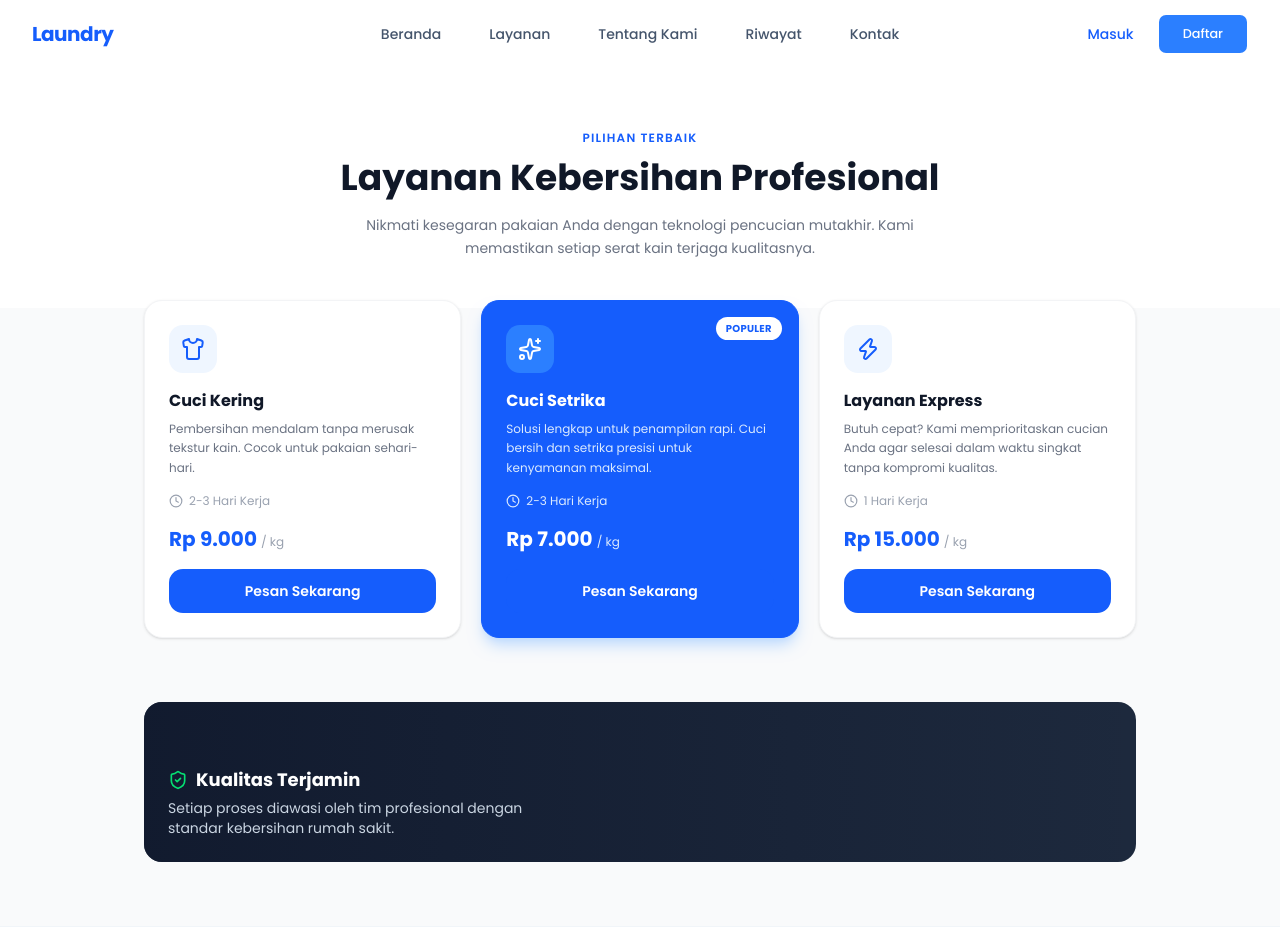
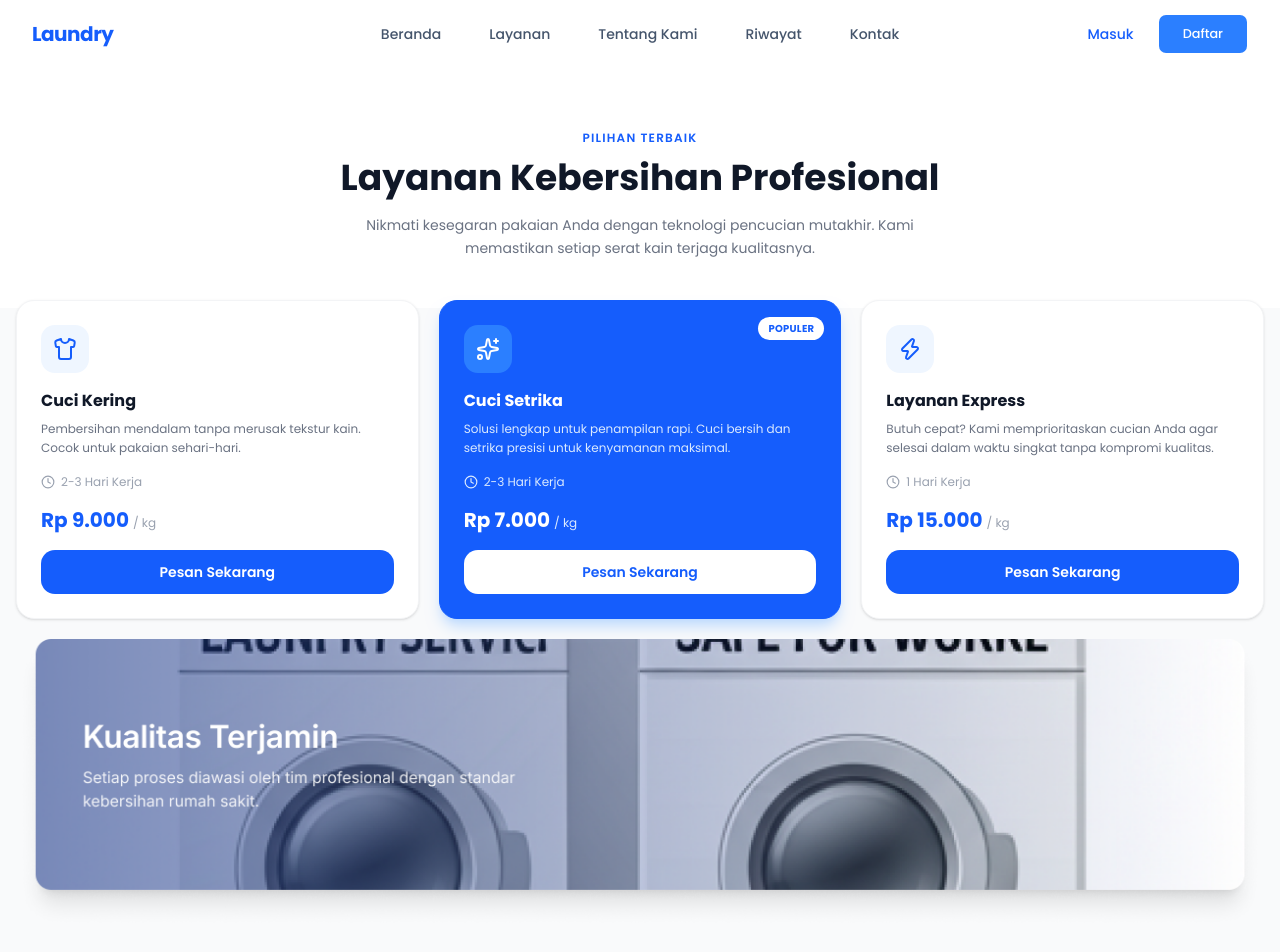
Before and after one commit to Varaaa-arch/WCC_UMKM-Laundry_Digital_Solution, a Next.js app: page /layanan in a window 1280 px wide. Shown: the top 952 px of the page. Built offline with nearby package versions, Linux system fonts and the light colour scheme.

Commit message:
feat: optimization ui

```diff
--- a/src/app/layanan/page.tsx
+++ b/src/app/layanan/page.tsx
@@ -1,8 +1,9 @@
-import { ShirtIcon, ZapIcon, SparklesIcon, ClockIcon, ShieldCheckIcon } from "lucide-react";
+import { ShirtIcon, ZapIcon, SparklesIcon, ClockIcon } from "lucide-react";
 import { Navbar } from "@/components/layout/Navbar";
 import { Footer } from "@/components/layout/Footer";
 import PesanButton from "@/components/layanan/PesanButton";
 import type { ServiceType } from "@/store/useOrderStore";
+import Image from "next/image";
 
 type ServiceCard = {
   id: ServiceType;
@@ -65,9 +66,10 @@ export default function LayananPage() {
           </p>
         </section>
 
-        {/* Service Cards */}
-        <section className="max-w-5xl mx-auto px-4 pb-16 -mt-2">
-          <div className="grid grid-cols-1 sm:grid-cols-3 gap-5">
+        {/* Service Cards + Quality Banner — same container */}
+        <div className="max-w-7xl mx-auto px-4 pb-16">
+          {/* Service Cards */}
+          <div className="grid grid-cols-1 sm:grid-cols-3 gap-5 -mt-2 mb-5">
             {SERVICES.map((svc) => {
               const isPopular = svc.popular === true;
               return (
@@ -120,28 +122,23 @@ export default function LayananPage() {
                     </span>
                   </div>
 
-                  <PesanButton service={svc.id} />
+                  <PesanButton service={svc.id} variant={isPopular ? "white" : "default"} />
                 </div>
               );
             })}
           </div>
-        </section>
 
-        {/* Quality Banner */}
-        <section className="max-w-5xl mx-auto px-4 pb-16">
-          <div className="rounded-2xl overflow-hidden bg-slate-800 relative min-h-[160px] flex items-end p-6">
-            <div className="absolute inset-0 bg-linear-to-r from-slate-900/80 to-transparent" />
-            <div className="relative z-10">
-              <div className="flex items-center gap-2 mb-1">
-                <ShieldCheckIcon className="w-5 h-5 text-green-400" />
-                <h3 className="text-white font-bold text-lg">Kualitas Terjamin</h3>
-              </div>
-              <p className="text-slate-300 text-sm max-w-sm">
-                Setiap proses diawasi oleh tim profesional dengan standar kebersihan rumah sakit.
-              </p>
-            </div>
+          {/* Quality Banner */}
+          <div className="rounded-2xl overflow-hidden">
+            <Image
+              src="/images/photo-layanan.png"
+              alt="Kualitas layanan laundry profesional"
+              width={2200}
+              height={400}
+              className="w-full object-cover"
+            />
           </div>
-        </section>
+        </div>
       </main>
       <Footer />
     </>
--- a/src/components/layanan/PesanButton.tsx
+++ b/src/components/layanan/PesanButton.tsx
@@ -5,9 +5,10 @@ import { useOrderStore, type ServiceType } from "@/store/useOrderStore";
 
 interface PesanButtonProps {
   service: ServiceType;
+  variant?: "default" | "white";
 }
 
-export default function PesanButton({ service }: PesanButtonProps) {
+export default function PesanButton({ service, variant = "default" }: PesanButtonProps) {
   const router = useRouter();
   const { setService, setStep } = useOrderStore();
 
@@ -17,11 +18,13 @@ export default function PesanButton({ service }: PesanButtonProps) {
     router.push("/layanan/booking");
   };
 
+  const cls =
+    variant === "white"
+      ? "w-full bg-white hover:bg-gray-50 active:scale-[0.98] text-blue-600 font-semibold text-sm py-3 rounded-xl transition-all duration-150"
+      : "w-full bg-blue-600 hover:bg-blue-700 active:scale-[0.98] text-white font-semibold text-sm py-3 rounded-xl transition-all duration-150";
+
   return (
-    <button
-      onClick={handleClick}
-      className="w-full bg-blue-600 hover:bg-blue-700 active:scale-[0.98] text-white font-semibold text-sm py-3 rounded-xl transition-all duration-150"
-    >
+    <button onClick={handleClick} className={cls}>
       Pesan Sekarang
     </button>
   );
```
